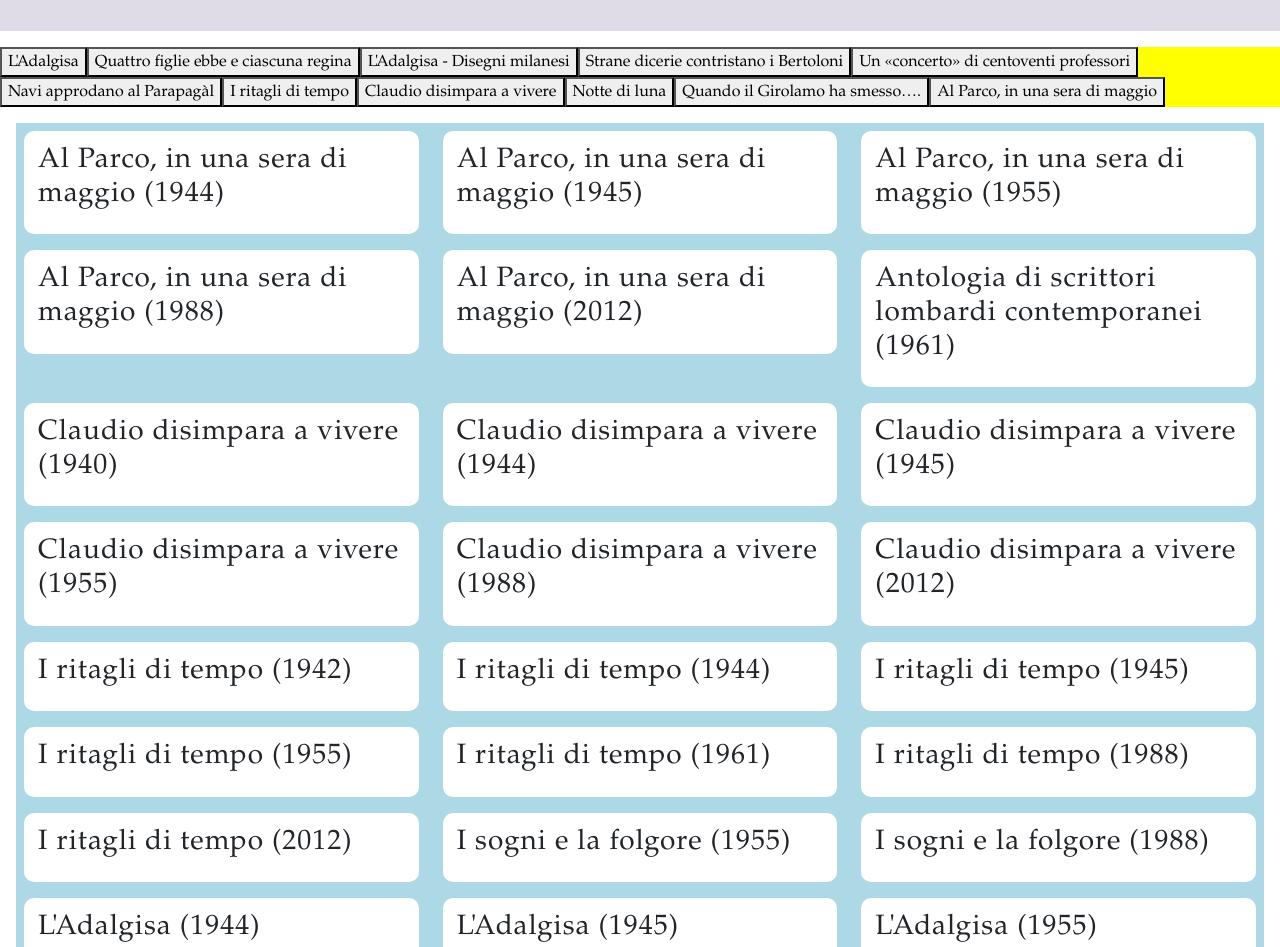
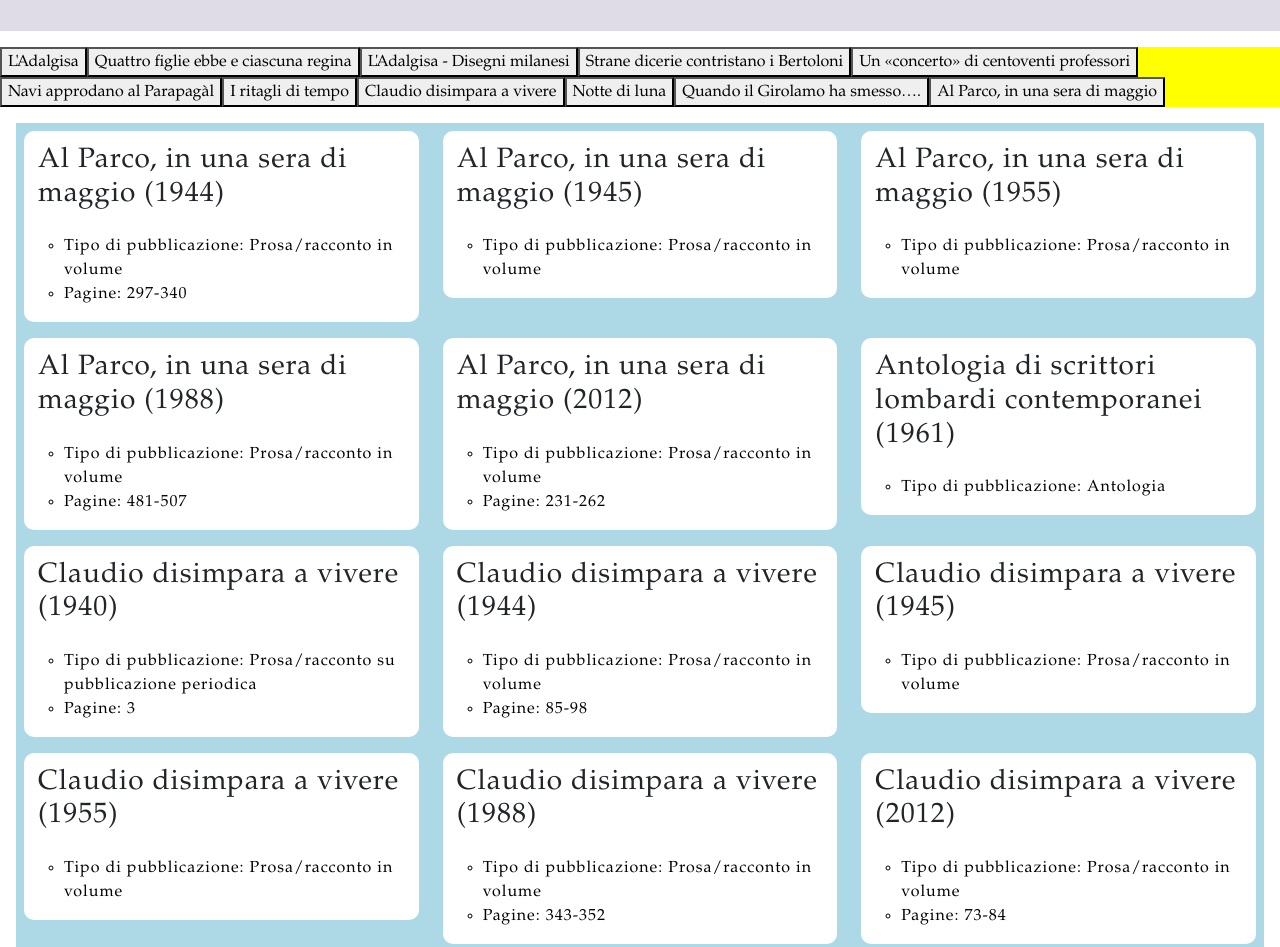
Before and after one commit to mod-bib/biblio-gad, a plain HTML site: page case_studies.html in a window 1280 px wide. Shown: the part 500-1447 px from the top of the page. Drawn offline with nearby package versions, Linux system fonts and the light colour scheme.

Commit message:
js additional pub information

```diff
--- a/assets/case_studies.js
+++ b/assets/case_studies.js
@@ -39,16 +39,70 @@ document.addEventListener("DOMContentLoaded", (event) => {
                var dateSlug = data["@graph"][i]["gbo:hasIdentifier"].split("_").pop()
                // create array to sort
                var titleLabel = data["@graph"][i]["gbo:hasTitle"] + " " + "(" + dateSlug + ")"
-               pubArray.push(titleLabel);
+
+               // troubleshoot undefined item
+               const entity = data["@graph"][i];
+               const rawTitle = entity["gbo:hasTitle"];
+
+               if (rawTitle === undefined || rawTitle === null || rawTitle === "") {
+                  console.warn("Missing gbo:hasTitle on graph item:", {
+                     index: i,
+                     id: entity["@id"],
+                     keys: Object.keys(entity),
+                     entity
+                  });
+               }
+
+               // populate publication array to sort alphabetically
+               pubArray.push({
+                  titleLabel,
+                  "Publication type": data["@graph"][i]["gbo:hasPublicationType"],
+                  "Pages": data["@graph"][i]["schema:pagination"]
+               });
+               //console.log(pubArray)
             }
          }
-         pubArray.sort()
-               for (const titleLabel of pubArray) {
+         pubArray.sort((a, b) => {
+            const titleA = a.titleLabel.toLowerCase();
+            const titleB = b.titleLabel.toLowerCase();
+            if (titleA < titleB) {
+               return -1;
+            }
+            if (titleA > titleB) {
+               return 1;
+            }
+            return 0;
+         });
+               for (const publication of pubArray) {
                   const itemDiv = document.createElement("div");
-                  itemDiv.appendChild(document.createElement("h3")).textContent = titleLabel
+                  itemDiv.appendChild(document.createElement("h3")).textContent = publication.titleLabel
+                  //pubDiv.appendChild(itemDiv)
+
+                  // div for metadata list
+                  const pubMeta = document.createElement("ul")
+                  pubMeta.setAttribute("class", "metadata-ul")
+
+                  // conditional blocks for additional metadata properties
+                  if (publication["Publication type"]) {
+                     const liPubType = document.createElement("li");
+                     liPubType.textContent = "Tipo di pubblicazione:" + " " + publication["Publication type"]
+                     pubMeta.appendChild(liPubType)
+                  }
+
+                  if (publication["Pages"]) {
+                     const liPages = document.createElement("li");
+                     liPages.textContent = "Pagine:" + " " + publication["Pages"]
+                     pubMeta.appendChild(liPages)
+                  }
+                  if (pubMeta.hasChildNodes()) {
+                     itemDiv.appendChild(pubMeta)
+                  }
+
                   pubDiv.appendChild(itemDiv)
                }
                divCase1.appendChild(pubDiv)
+
+               // poi lookup per relazioni con altre entità
    })
    .catch(console.error);
 });
--- a/assets/main.css
+++ b/assets/main.css
@@ -217,6 +217,14 @@ nav a:hover {
     padding: 0.5em;
 }
 
+.metadata-ul {
+    list-style-type: circle;
+}
+
+.metadata-ul > li {
+    color: black;
+}
+
 /*----Footer----*/
 #footer {
     height: min-content;
```
Also changed, not shown: data/sample_data_context.json.
